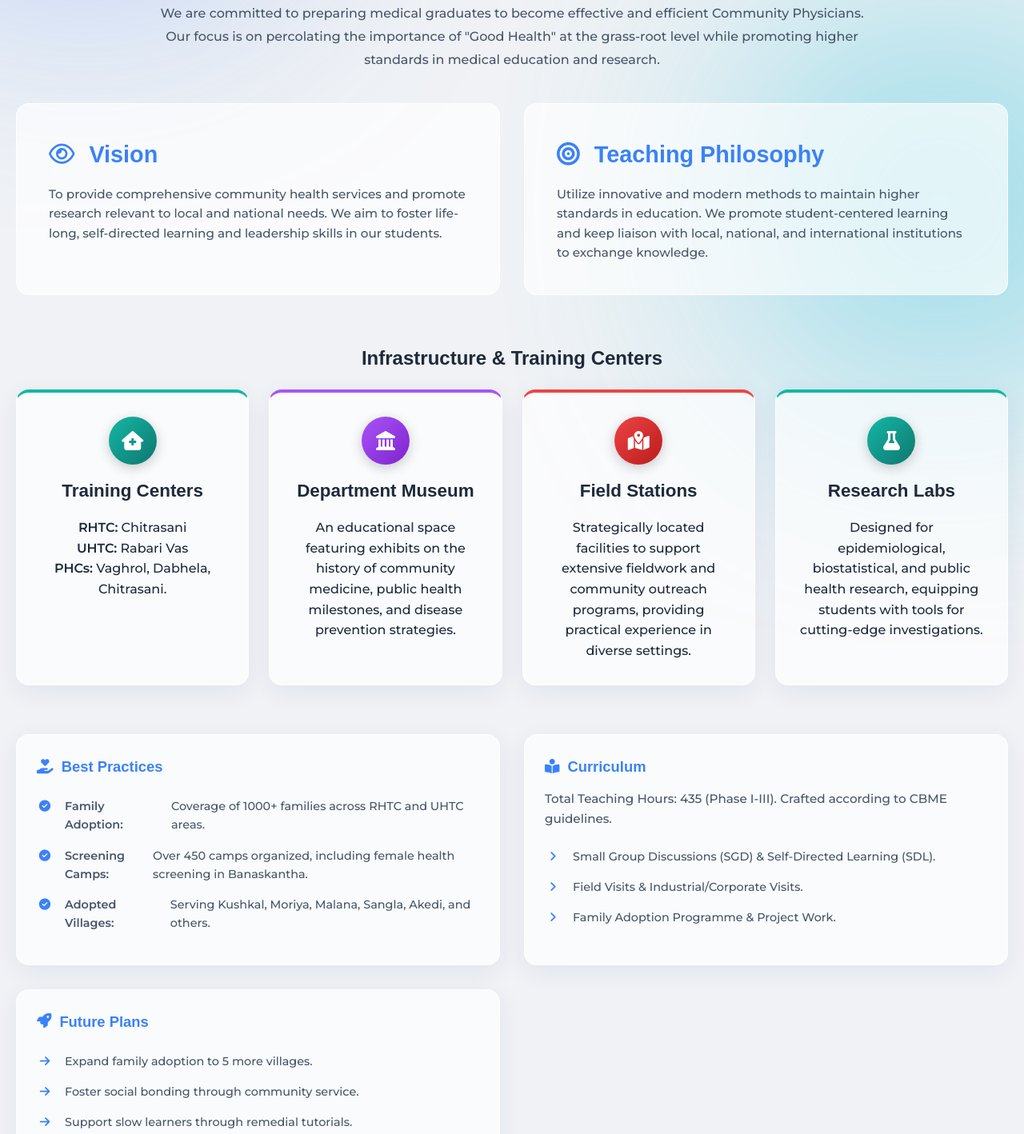
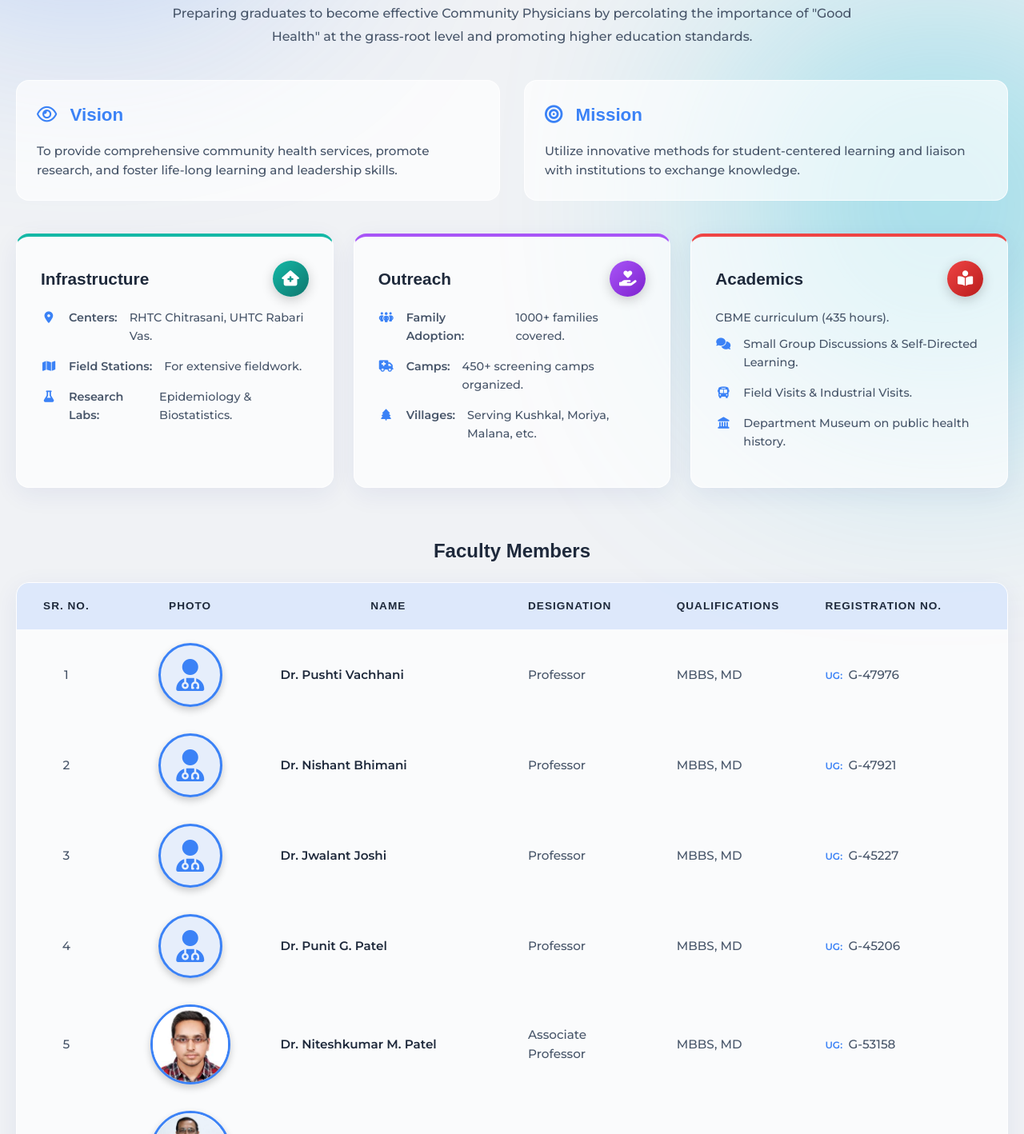
Before and after one commit to BMCRI/bmcri.github.io, a plain HTML site: page departments/community-medicine/community-medicine.html in a window 1280 px wide. Shown: the part 369-1787 px from the top of the page at 80% size. Drawn offline with Linux system fonts and the light colour scheme; files whose address does not match are found by name; a web font is replaced by a local one.

Commit message:
Update community-medicine.html

```diff
--- a/departments/community-medicine/community-medicine.html
+++ b/departments/community-medicine/community-medicine.html
@@ -34,118 +34,86 @@
     <div id="global-header"></div>
     <div class="site-wrapper">
         <main class="container-wide main-content fade-in">
-            <h2 class="section-title reveal"><i class="fa-solid fa-people-roof"></i> Department of Community Medicine
-            </h2>
+
+            <h2 class="section-title reveal"><i class="fa-solid fa-people-roof"></i> Community Medicine </h2>
 
             <p class="text-center reveal"
                 style="margin-bottom: 40px; color: var(--text-secondary); max-width: 900px; margin-left: auto; margin-right: auto; line-height: 1.8;">
-                We are committed to preparing medical graduates to become effective and efficient Community Physicians.
-                Our focus is on percolating the importance of "Good Health" at the grass-root level while promoting
-                higher standards in medical education and research.
+                Preparing graduates to become effective Community Physicians by percolating the importance of "Good
+                Health" at the grass-root level and promoting higher education standards.
             </p>
 
-            <div class="vision-mission-grid reveal">
-                <div class="vm-card">
-                    <h3><i class="fa-regular fa-eye" style="margin-right:10px;"></i> Vision</h3>
-                    <p>To provide comprehensive community health services and promote research relevant to local and
-                        national needs. We aim to foster life-long, self-directed learning and leadership skills in our
-                        students.</p>
+            <div class="vision-mission-grid reveal" style="margin-bottom: 40px;">
+                <div class="vm-card" style="padding: 25px;">
+                    <h3 style="font-size: 1.4rem;"><i class="fa-regular fa-eye" style="margin-right:10px;"></i> Vision
+                    </h3>
+                    <p>To provide comprehensive community health services, promote research, and foster life-long
+                        learning and leadership skills.</p>
                 </div>
-                <div class="vm-card">
-                    <h3><i class="fa-solid fa-bullseye" style="margin-right:10px;"></i> Teaching Philosophy</h3>
-                    <p>Utilize innovative and modern methods to maintain higher standards in education. We promote
-                        student-centered learning and keep liaison with local, national, and international institutions
-                        to exchange knowledge.</p>
+                <div class="vm-card" style="padding: 25px;">
+                    <h3 style="font-size: 1.4rem;"><i class="fa-solid fa-bullseye" style="margin-right:10px;"></i>
+                        Mission</h3>
+                    <p>Utilize innovative methods for student-centered learning and liaison with institutions to
+                        exchange knowledge.</p>
                 </div>
             </div>
 
-            <section class="reveal" style="margin-top: 60px;">
-                <h3 class="section-title" style="font-size: 1.5rem; margin-bottom: 20px;">Infrastructure & Training
-                    Centers</h3>
-                <div class="hero-grid" style="grid-template-columns: repeat(auto-fit, minmax(280px, 1fr));">
+            <section class="reveal">
+                <div class="hero-grid">
 
-                    <article class="card card-tint-teal">
-                        <div class="icon-circle-bg teal"><i class="fa-solid fa-house-medical"></i></div>
-                        <h3>Training Centers</h3>
-                        <p><strong>RHTC:</strong> Chitrasani<br><strong>UHTC:</strong> Rabari
-                            Vas<br><strong>PHCs:</strong> Vaghrol, Dabhela, Chitrasani.</p>
+                    <article class="card card-tint-teal" style="align-items: flex-start; text-align: left;">
+                        <div class="flex-between" style="width: 100%; margin-bottom: 15px;">
+                            <h3 style="margin:0; font-size: 1.3rem;">Infrastructure</h3>
+                            <div class="icon-circle-bg teal" style="width: 45px; height: 45px; font-size: 1.2rem;"><i
+                                    class="fa-solid fa-house-medical"></i></div>
+                        </div>
+                        <ul class="info-list" style="margin-top: 0; width: 100%;">
+                            <li><i class="fa-solid fa-location-dot"></i> <strong>Centers:</strong> RHTC Chitrasani, UHTC
+                                Rabari Vas.</li>
+                            <li><i class="fa-solid fa-map"></i> <strong>Field Stations:</strong> For extensive
+                                fieldwork.</li>
+                            <li><i class="fa-solid fa-flask"></i> <strong>Research Labs:</strong> Epidemiology &
+                                Biostatistics.</li>
+                        </ul>
                     </article>
 
-                    <article class="card card-tint-purple">
-                        <div class="icon-circle-bg purple"><i class="fa-solid fa-landmark"></i></div>
-                        <h3>Department Museum</h3>
-                        <p>An educational space featuring exhibits on the history of community medicine, public health
-                            milestones, and disease prevention strategies.</p>
+                    <article class="card card-tint-purple" style="align-items: flex-start; text-align: left;">
+                        <div class="flex-between" style="width: 100%; margin-bottom: 15px;">
+                            <h3 style="margin:0; font-size: 1.3rem;">Outreach</h3>
+                            <div class="icon-circle-bg purple" style="width: 45px; height: 45px; font-size: 1.2rem;"><i
+                                    class="fa-solid fa-hand-holding-heart"></i></div>
+                        </div>
+                        <ul class="info-list" style="margin-top: 0; width: 100%;">
+                            <li><i class="fa-solid fa-people-group"></i> <strong>Family Adoption:</strong> 1000+
+                                families covered.</li>
+                            <li><i class="fa-solid fa-truck-medical"></i> <strong>Camps:</strong> 450+ screening camps
+                                organized.</li>
+                            <li><i class="fa-solid fa-tree"></i> <strong>Villages:</strong> Serving Kushkal, Moriya,
+                                Malana, etc.</li>
+                        </ul>
                     </article>
 
-                    <article class="card card-tint-red">
-                        <div class="icon-circle-bg red"><i class="fa-solid fa-map-location-dot"></i></div>
-                        <h3>Field Stations</h3>
-                        <p>Strategically located facilities to support extensive fieldwork and community outreach
-                            programs, providing practical experience in diverse settings.</p>
-                    </article>
-
-                    <article class="card card-tint-teal">
-                        <div class="icon-circle-bg teal"><i class="fa-solid fa-flask"></i></div>
-                        <h3>Research Labs</h3>
-                        <p>Designed for epidemiological, biostatistical, and public health research, equipping students
-                            with tools for cutting-edge investigations.</p>
+                    <article class="card card-tint-red" style="align-items: flex-start; text-align: left;">
+                        <div class="flex-between" style="width: 100%; margin-bottom: 15px;">
+                            <h3 style="margin:0; font-size: 1.3rem;">Academics</h3>
+                            <div class="icon-circle-bg red" style="width: 45px; height: 45px; font-size: 1.2rem;"><i
+                                    class="fa-solid fa-book-open-reader"></i></div>
+                        </div>
+                        <p style="font-size: 0.9rem; color: var(--text-secondary); margin-bottom: 10px;">
+                            CBME curriculum (435 hours).
+                        </p>
+                        <ul class="info-list" style="margin-top: 0; width: 100%;">
+                            <li><i class="fa-solid fa-comments"></i> Small Group Discussions & Self-Directed Learning.
+                            </li>
+                            <li><i class="fa-solid fa-bus"></i> Field Visits & Industrial Visits.</li>
+                            <li><i class="fa-solid fa-landmark"></i> Department Museum on public health history.</li>
+                        </ul>
                     </article>
 
                 </div>
             </section>
 
             <section class="reveal section-spacing">
-                <div class="dept-teaching-grid">
-
-                    <div class="dept-group-card">
-                        <h3 class="dept-header">
-                            <i class="fa-solid fa-hand-holding-heart"></i> Best Practices
-                        </h3>
-                        <ul class="info-list">
-                            <li><i class="fa-solid fa-check-circle"></i> <strong>Family Adoption:</strong> Coverage of
-                                1000+ families across RHTC and UHTC areas.</li>
-                            <li><i class="fa-solid fa-check-circle"></i> <strong>Screening Camps:</strong> Over 450
-                                camps organized, including female health screening in Banaskantha.</li>
-                            <li><i class="fa-solid fa-check-circle"></i> <strong>Adopted Villages:</strong> Serving
-                                Kushkal, Moriya, Malana, Sangla, Akedi, and others.</li>
-                        </ul>
-                    </div>
-
-                    <div class="dept-group-card">
-                        <h3 class="dept-header">
-                            <i class="fa-solid fa-book-open-reader"></i> Curriculum
-                        </h3>
-                        <p>
-                            Total Teaching Hours: 435 (Phase I-III). Crafted according to CBME guidelines.
-                        </p>
-                        <ul class="info-list">
-                            <li><i class="fa-solid fa-angle-right"></i> Small Group Discussions (SGD) & Self-Directed
-                                Learning (SDL).</li>
-                            <li><i class="fa-solid fa-angle-right"></i> Field Visits & Industrial/Corporate Visits.</li>
-                            <li><i class="fa-solid fa-angle-right"></i> Family Adoption Programme & Project Work.</li>
-                        </ul>
-                    </div>
-
-                    <div class="dept-group-card">
-                        <h3 class="dept-header">
-                            <i class="fa-solid fa-rocket"></i> Future Plans
-                        </h3>
-                        <ul class="info-list">
-                            <li><i class="fa-solid fa-arrow-right"></i> Expand family adoption to 5 more villages.</li>
-                            <li><i class="fa-solid fa-arrow-right"></i> Foster social bonding through community service.
-                            </li>
-                            <li><i class="fa-solid fa-arrow-right"></i> Support slow learners through remedial
-                                tutorials.</li>
-                            <li><i class="fa-solid fa-arrow-right"></i> Encourage interdisciplinary and undergraduate
-                                research.</li>
-                        </ul>
-                    </div>
-
-                </div>
-            </section>
-
-            <section style="margin-top: 60px;">
                 <h3 class="section-title" style="font-size: 1.5rem; margin-bottom: 20px;">Faculty Members</h3>
                 <div class="table-container">
                     <table class="glass-table">
@@ -171,7 +139,6 @@
     <script src="./faculty-data.js"></script>
     <script src="../../assets/js/faculty-renderer.js"></script>
     <script>
-
         document.addEventListener('DOMContentLoaded', () => {
             renderFacultyTable(facultyData);
         });
```
